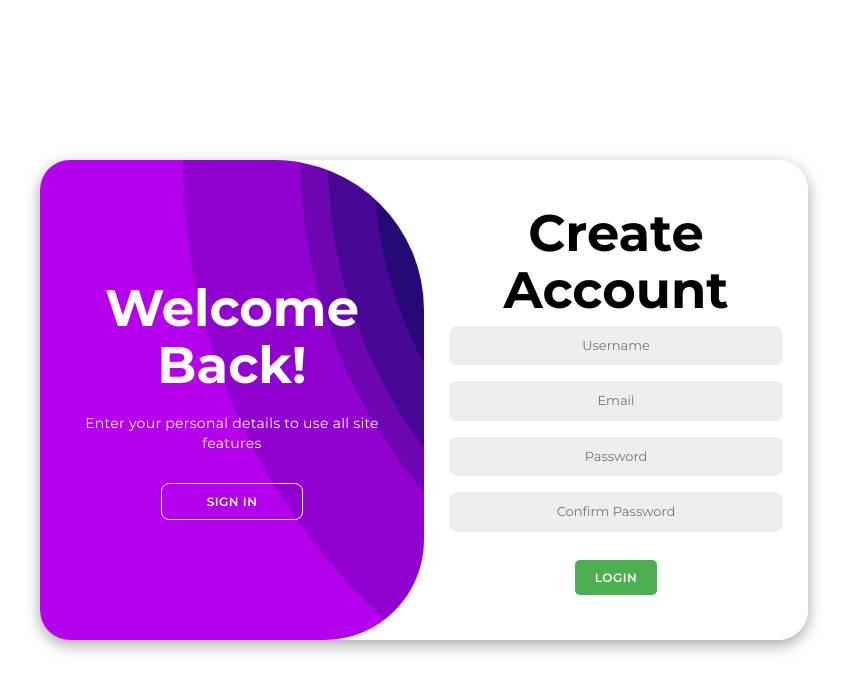
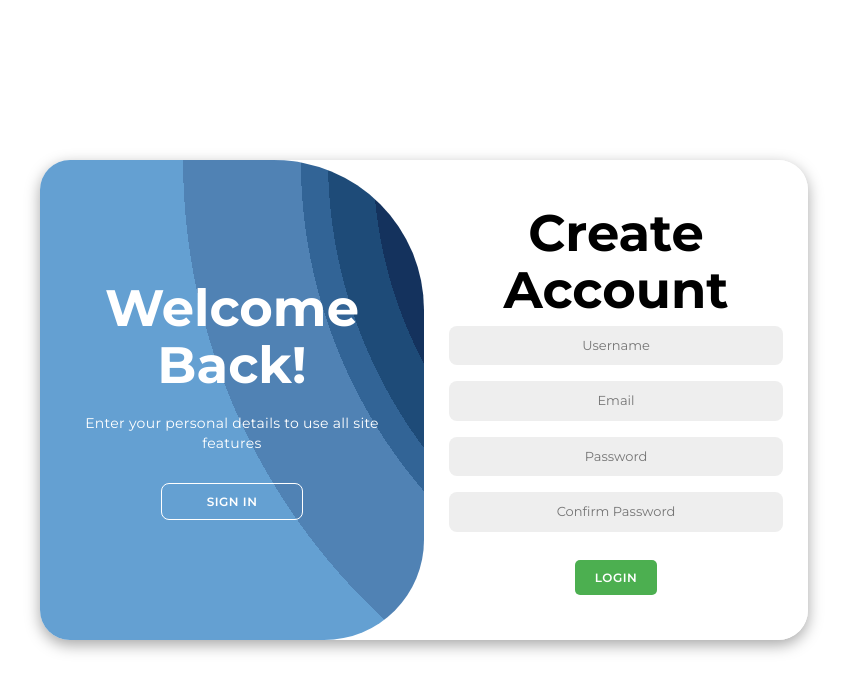
Before and after one commit to homosapien-117/SocialMedia_client, a React (Vite) app: page /signup in a window 1280 px wide. Shown: the top 692 px of the page, without its empty margins (216-1063 px from the left). Built offline with nearby package versions, Linux system fonts and the light colour scheme; no server answers.

Commit message:
completed

```diff
--- a/src/axios.tsx
+++ b/src/axios.tsx
@@ -6,7 +6,7 @@ console.log(token);
 const admintoken = JSON.parse(localStorage.getItem("admin_data") as string);
 console.log(admintoken);
 const Axios: AxiosInstance = axios.create({
-  baseURL: "https://socialmedia-server-zflk.onrender.com/api",  //http://localhost:4000/api/
+  baseURL: "http://localhost:4000/api/", //https://socialmedia-server-zflk.onrender.com/api
   headers: { "Content-Type": "application/json" },
   withCredentials: false,
 });
@@ -16,7 +16,7 @@ axios.defaults.headers.post["Content-Type"] =
 // Axios.defaults.headers.common["Authorization"] = token?.userToken;
 
 const AdminAxios: AxiosInstance = axios.create({
-  baseURL: "https://socialmedia-server-zflk.onrender.com", //http://localhost:4000/api/
+  baseURL: "http://localhost:4000/api/", //https://socialmedia-server-zflk.onrender.com
   headers: { "Content-Type": "application/json" },
   withCredentials: false,
 });
--- a/src/components/navbar/navbar.css
+++ b/src/components/navbar/navbar.css
@@ -4,7 +4,7 @@
     left: 0;
     right: 0;
     height: 60px;
-    background-color: #556270;
+    background-color: #083b72;
     display: flex;
     align-items: center;
     justify-content: flex-end;
--- a/src/components/sidebar/sidebar.css
+++ b/src/components/sidebar/sidebar.css
@@ -4,7 +4,7 @@
     left: 0;
     height: calc(100% - 60px);
     width: 200px;
-    background-color: #556270;
+    background-color: #083b72;
     color: white;
     padding-top: 80px;
     z-index: 1;
--- a/src/pages/login/login.css
+++ b/src/pages/login/login.css
@@ -169,17 +169,18 @@ body {
   height: 100%;
   background: radial-gradient(
     circle at top right,
-    rgb(36, 9, 119) 0%,
-    rgb(36, 9, 119) 48%,
-    rgb(72, 7, 149) 48%,
-    rgb(72, 7, 149) 53%,
-    rgb(109, 5, 178) 53%,
-    rgb(109, 5, 178) 56%,
-    rgb(145, 2, 208) 56%,
-    rgb(145, 2, 208) 69%,
-    rgb(181, 0, 237) 69%,
-    rgb(181, 0, 237) 100%
+    rgb(20, 50, 93) 0%,
+    rgb(20, 50, 93) 48%,
+    rgb(30, 75, 120) 48%,
+    rgb(30, 75, 120) 53%,
+    rgb(50, 100, 150) 53%,
+    rgb(50, 100, 150) 56%,
+    rgb(80, 130, 180) 56%,
+    rgb(80, 130, 180) 69%,
+    rgb(100, 160, 210) 69%,
+    rgb(100, 160, 210) 100%
   );
+
   color: #fff;
   position: relative;
   left: -100%;
--- a/src/pages/userprofile/userprofile.tsx
+++ b/src/pages/userprofile/userprofile.tsx
@@ -19,7 +19,7 @@ import {
   useMediaQuery,
 } from "@mui/material";
 import { useParams } from "react-router-dom";
-import {Axios} from "../../axios";
+import { Axios } from "../../axios";
 import { AxiosResponse } from "axios";
 import Navbar from "../../components/navbar/navbar";
 import Sidebar from "../../components/sidebar/sidebar";
@@ -261,7 +261,7 @@ const UserProfile: React.FC = () => {
           flexDirection: "column",
           marginTop: -40,
           position: "absolute",
-          left:0
+          left: -10,
         }}
       >
         <Grid
@@ -281,14 +281,14 @@ const UserProfile: React.FC = () => {
               ? 9
               : isTabScreen
               ? 20
-              : 75,
+              : 65,
             marginTop: isExtraSmallScreen
               ? 10
               : isSmallScreen
               ? -5
               : isTabScreen
               ? -20
-              : 0,
+              : 10,
           }}
         >
           <Paper elevation={3} style={{ padding: "40px" }}>
```
